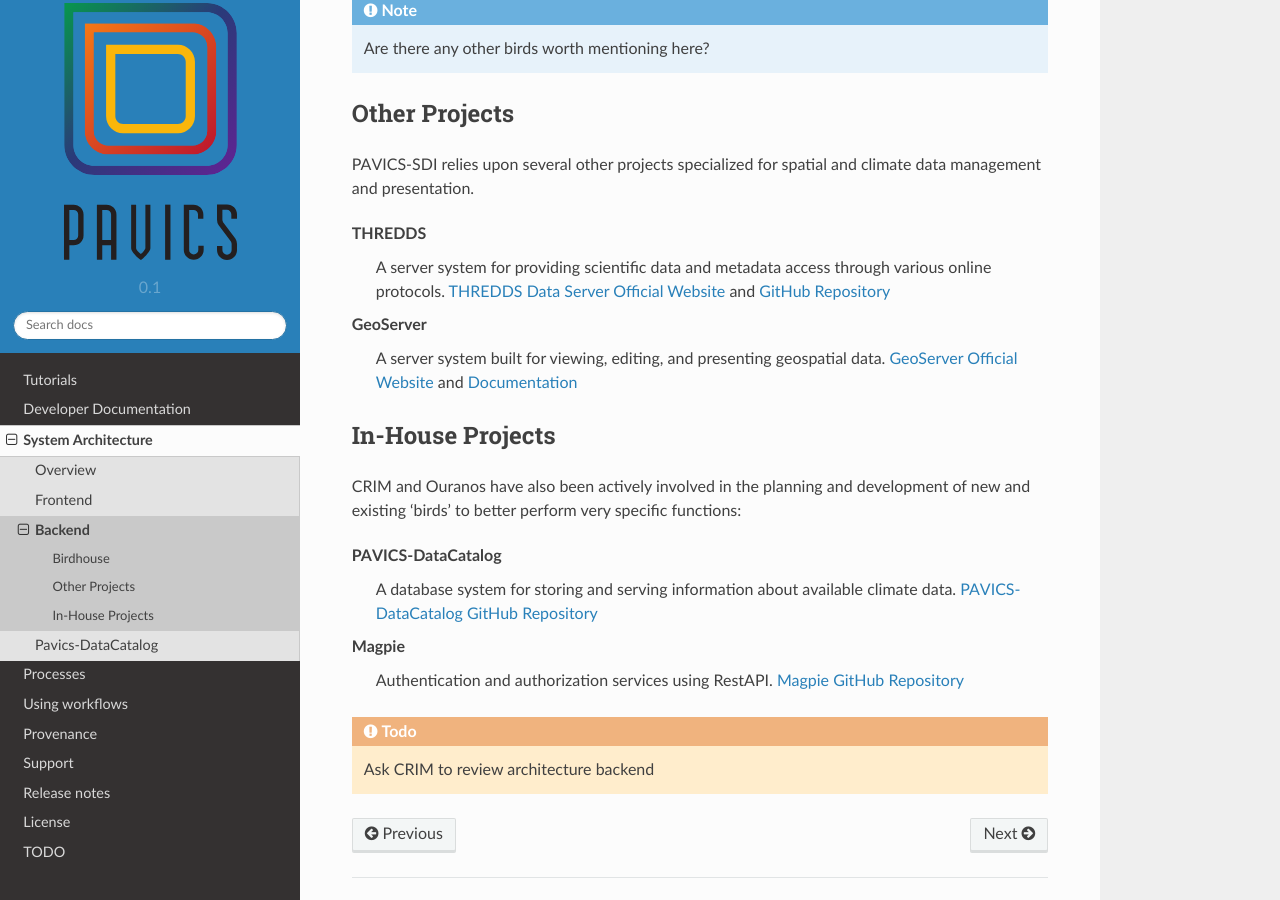
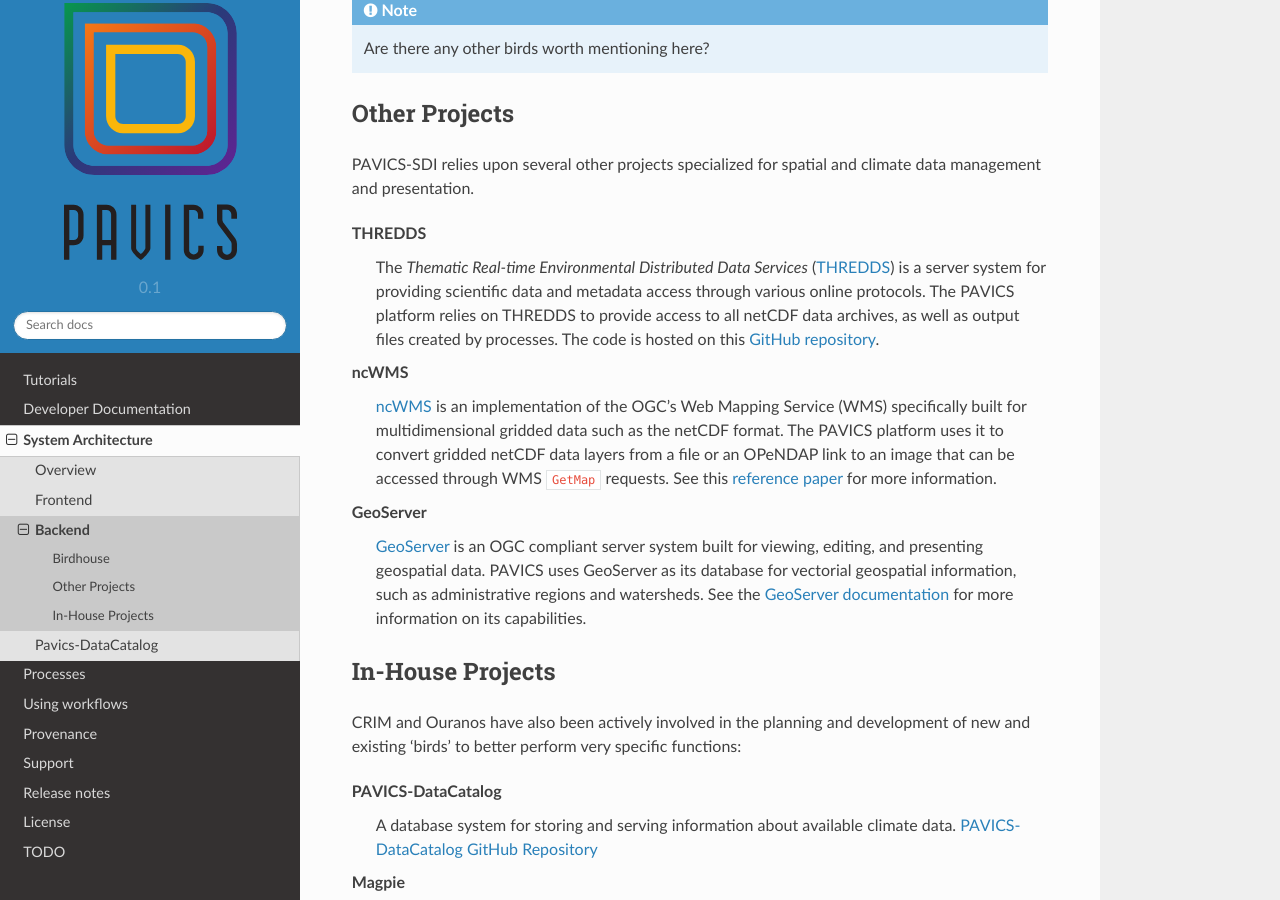
Before and after one commit to Ouranosinc/pavics-sdi, a Sphinx documentation site: the page built from docs/source/arch/backend.rst, in a window 1280 px wide and 900 px high, scrolled down 1282 px. Built offline with Sphinx 7.4.7 and the Read the Docs theme 2.0.0, drawn with Linux system fonts in a browser that asks for light colours; pages that are not in the unit, such as notebooks, are missing from menus.

Commit message:
added section on gridded data rendering

```diff
--- a/docs/source/arch/backend.rst
+++ b/docs/source/arch/backend.rst
@@ -34,12 +34,22 @@
 PAVICS-SDI relies upon several other projects specialized for spatial and climate data management and presentation.
 
 THREDDS
-    A server system for providing scientific data and metadata access through various online protocols.
-    `THREDDS Data Server Official Website <https://www.unidata.ucar.edu/software/thredds/current/tds/>`_ and `GitHub Repository <https://github.com/Unidata/thredds>`_
+    The *Thematic Real-time Environmental Distributed Data Services* (`THREDDS`_) is a server system for providing scientific data and metadata access through various online protocols. The PAVICS platform relies on THREDDS to provide access to all netCDF data archives, as well as output files created by processes. The code is hosted on this `GitHub repository <https://github.com/Unidata/thredds>`_.
+
+ncWMS
+    `ncWMS`_ is an implementation of the OGC's Web Mapping Service (WMS) specifically built for multidimensional gridded data such as the netCDF format. The PAVICS platform uses it to convert gridded netCDF data layers from a file or an OPeNDAP link to an image that can be accessed through WMS ``GetMap`` requests. See this `reference paper <https://doi.org/10.1016/j.envsoft.2013.04.002>`_ for more information.
 
 GeoServer
-    A server system built for viewing, editing, and presenting geospatial data.
-    `GeoServer Official Website <http://geoserver.org/about/>`_ and `Documentation <http://docs.geoserver.org/>`_
+    `GeoServer`_ is an OGC compliant server system built for viewing, editing, and presenting geospatial data. PAVICS uses GeoServer as its database for vectorial geospatial information, such as administrative regions and watersheds. See the `GeoServer documentation <http://docs.geoserver.org/>`_ for more information on its capabilities.
+
+
+.. _`THREDDS`: https://www.unidata.ucar.edu/software/thredds/current/tds/
+
+.. _`ncWMS`:  https://reading-escience-centre.github.io/ncwms/
+
+.. _`GeoServer`: http://geoserver.org/about/
+
+
 
 In-House Projects
 -----------------
```
Also changed, not shown: docs/source/arch/frontend.rst (+14 -1 lines), docs/source/tutorials/frontend.rst (added, +59 -0 lines).
